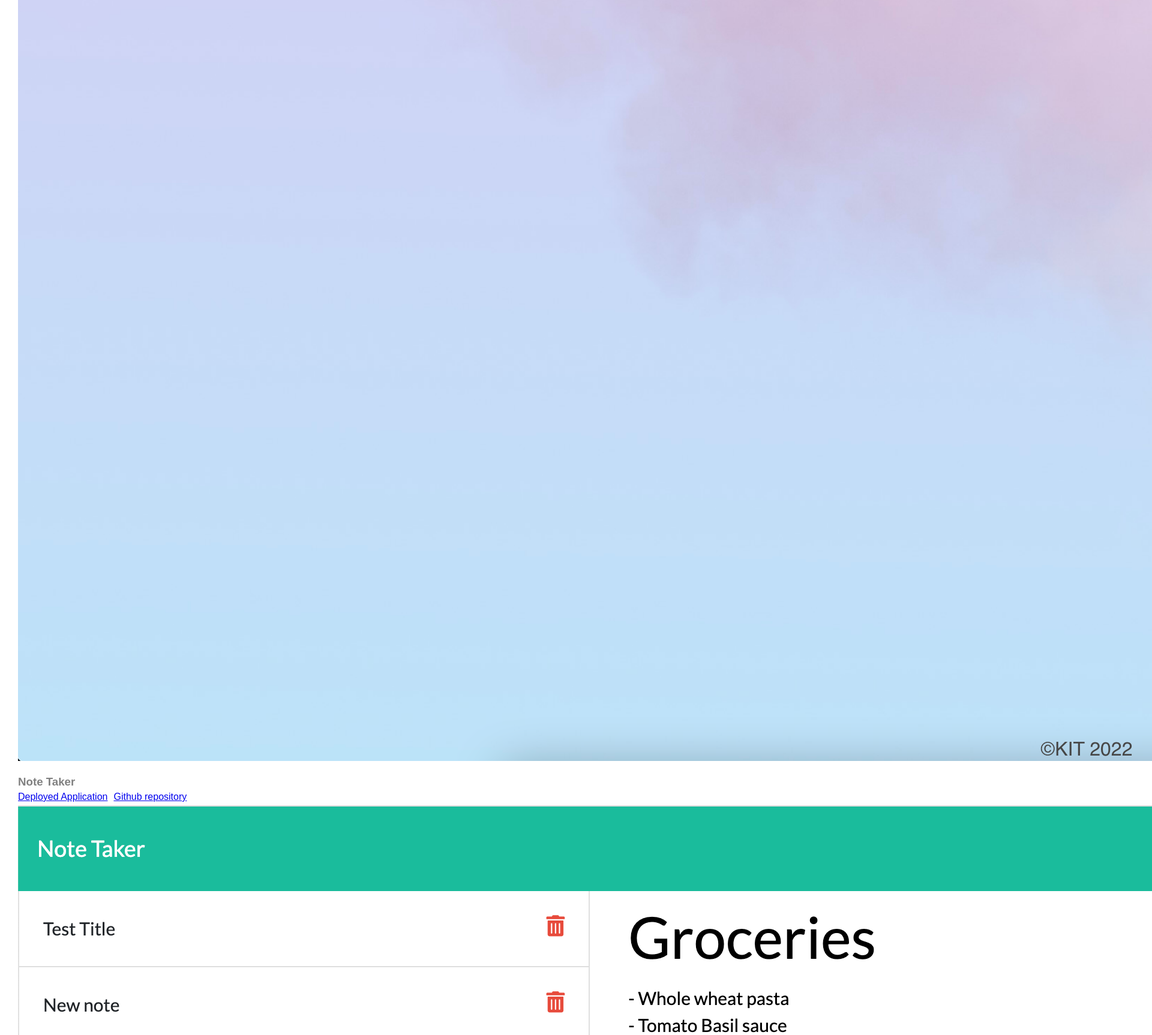
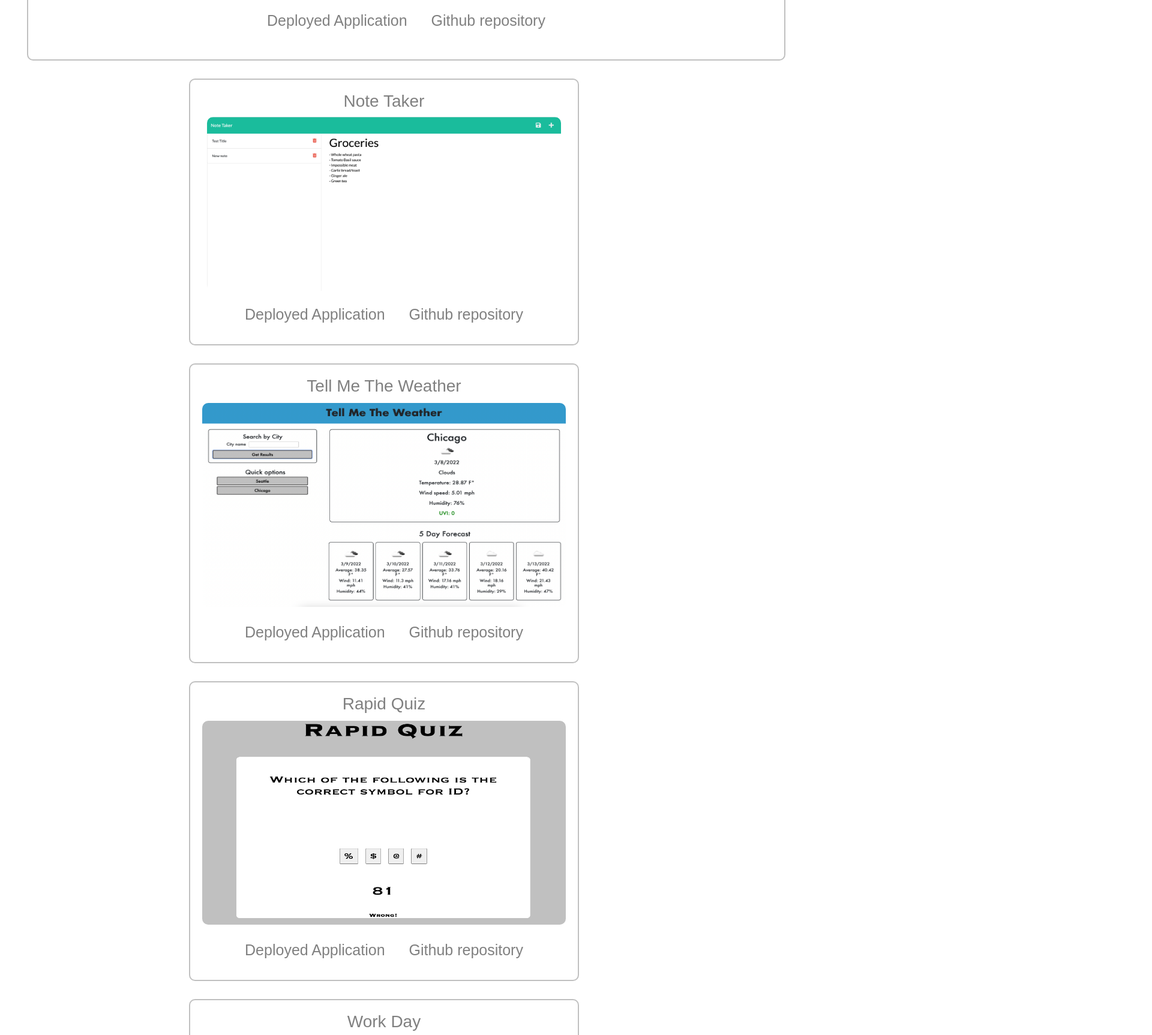
Before and after one commit to kpbader/kpb-portfolio-by-react, a React (Create React App) app: page /Projects in a window 1280 px wide. Shown: the part 1020-2746 px from the top of the page at 60% size, 1920 px wide, since content can reach past the window. Built offline with nearby package versions, Linux system fonts and the light colour scheme.

Commit message:
css in projects/portfolio added in and cleaned up

```diff
--- a/src/components/About/about.css
+++ b/src/components/About/about.css
@@ -1,40 +1,27 @@
-.page-header {
-    background-color: pink;
-}
-
   #About {
     margin: 50px;
   }
 
-  .about-kpb {
+  #about-container {
     display: inline-flex;
     justify-content: center;
     padding: 30px;
+    margin: 40px;
     border: 2px solid var(--tertiary-color);
     border-radius: 10px;
   }
 
-  .about-kpb img {
+  .selfie img{
     height: 400px;
     width: 315px;
     margin: 30px;
     border-radius: 15px;
   }
 
-  .about-kpb p {
+  #about-container p {
     position: relative;
     margin: 10px;
     padding: 40px;
-    font-size: 30px;
+    font-size: 27px;
     font-weight: lighter;
   }
-
-  .about-kpb div p a {
-    color: var(--secondary-color);
-  }
-
-  .about-kpb div p a:hover {
-    color: var(--fourth-color);
-  }
-
-  /* ABOUT styles end */
--- a/src/components/About/about.js
+++ b/src/components/About/about.js
@@ -1,12 +1,10 @@
 import selfie from "../../assets/images/black_white_selfie.png";
+import './about.css';
 
 function about(props) {
     return (
         <section id="about">
-            <div className="page-header">
-                <h2>About</h2>
-            </div>
-            <div id="about-container">
+            <article id="about-container">
                 <div className="selfie">
                     <img src={selfie} alt="Black and white selfie" />
                 </div>
@@ -15,7 +13,7 @@ function about(props) {
                     This experience eventually led Bader to completely focus on the pursuit of a career in web/software development.
                     As a developer, Bader's hope is to implement complete/full-stack functionality and behaviors along with a sophisticated, minimalist visual design.
                 </p>
-            </div>
+            </article>
         </section>
     );
 }
--- a/src/components/Projects/projects.css
+++ b/src/components/Projects/projects.css
@@ -1,127 +1,260 @@
-
-  /* PORTFOLIO styles start */
-
-  #Portfolio {
-    margin: 50px;
-  }
-
-  .portfolio-samples {
+#projects {
   display: flex;
   flex-wrap: wrap;
   justify-content: space-evenly;
   padding: 30px;
   margin-bottom: 15px;
-    border: 2px solid var(--tertiary-color);
-    border-radius: 10px;
+  /* border: 2px solid var(--tertiary-color);
+  border-radius: 10px; */
 }
 
-  /* .kpb-portfolio-1 {
+#projects p{
+  font-size: 22px;
+  font-weight: lighter;
+  color: var(--secondary-color);
+  margin-bottom: 20px;
+}
+
+/* PROJECT START */
+#kit h3 {
+  font-size: 28px;
+  font-weight: normal;
+  text-align: center;
+}
+
+#kit {
   display: flex;
   flex-wrap: wrap;
   padding: 30px;
   margin-bottom: 15px;
   border: 2px solid var(--tertiary-color);
   border-radius: 10px;
-  } */
+  justify-content: center;
+}
 
-  .kpb-portfolio-1 a {
+#kit a {
   display: flex;
   flex-direction: column-reverse;
   flex-wrap: wrap;
   text-align: center;
-    font-size: 30px;
+  font-size: 25px;
   font-weight: lighter;
+  padding: 20px;
+  color: var(--secondary-color);
+  text-decoration: none;
+}
+
+#kit a:hover {
+  color: var(--tertiary-color);
+}
+.kit-image {
+  height: 600px;
+  width: 1200px;
+  border-radius: 15px;
+}
+/* END */
+
+/* PROJECT START */
+#note-taker {
+  display: flex;
+  flex-wrap: wrap;
+  height: 600x;
+  width: 650px;
+  margin: 15px;
+  padding: 15px;
+  border: 2px solid var(--tertiary-color);
+  border-radius: 10px;
+  justify-content: center;
+}
+
+#note-taker h3 {
+  font-size: 28px;
+  font-weight: normal;
+  text-align: center;
+}
+#note-taker a {
+  display: flex;
+  flex-direction: column-reverse;
+  flex-wrap: wrap;
+  font-size: 25px;
+  font-weight: lighter;
+  padding: 20px;
+  color: var(--secondary-color);
+  text-decoration: none;
+}
+
+#note-taker a:hover {
   color: var(--tertiary-color);
 }
 
-  .kpb-portfolio-1 a:hover {
-    color: var(--fourth-color);
-  }
-  .kpb-portfolio-1 img {
+.note-taker {
+  height: 300px;
+  width: 600px;
   border-radius: 15px;
 }
+/* END */
 
-  .kpb-portfolio-2 {
+/* PROJECT START */
+#weather-app {
   display: flex;
   flex-wrap: wrap;
-    height: 510px;
-    width: 600px;
+  height: 500px;
+  width: 650px;
+  margin: 15px;
   padding: 15px;
+  border: 2px solid var(--tertiary-color);
+  border-radius: 10px;
+  justify-content: center;
 }
 
-  .kpb-portfolio-2 a {
+#weather-app h3 {
+  font-size: 28px;
+  font-weight: normal;
+  text-align: center;
+}
+
+#weather-app a {
   display: flex;
   flex-direction: column-reverse;
   flex-wrap: wrap;
-    text-align: center;
-    font-size: 30px;
+  font-size: 25px;
   font-weight: lighter;
+  padding: 20px;
+  color: var(--secondary-color);
+  text-decoration: none;
+}
+
+#weather-app a:hover {
   color: var(--tertiary-color);
 }
 
-  .kpb-portfolio-2 a:hover {
-    color: var(--fourth-color);
+.weather {
+  height: 350px;
+  width: 700px;
+  border-radius: 15px;
+}
+/* END */
+
+/* PROJECT START */
+
+#rapid-quiz {
+  display: flex;
+  flex-wrap: wrap;
+  height: 500px;
+  width: 650px;
+  margin: 15px;
+  padding: 15px;
+  border: 2px solid var(--tertiary-color);
+  border-radius: 10px;
+  justify-content: center;
 }
 
-  .kpb-portfolio-2 img {
-    border-radius: 15px;
+#rapid-quiz h3 {
+  font-size: 28px;
+  font-weight: normal;
+  text-align: center;
 }
 
-  .kpb-portfolio-3 {
-    display: flex;
-    flex-wrap: wrap;
-    width: 600px;
-    padding: 15px;
-
-  }
-
-  .kpb-portfolio-3 a {
+#rapid-quiz a {
   display: flex;
   flex-direction: column-reverse;
   flex-wrap: wrap;
-    justify-content: center;
-    align-content: center;
-    text-align: center;
-    font-size: 30px;
+  font-size: 25px;
   font-weight: lighter;
+  padding: 20px;
+  color: var(--secondary-color);
+  text-decoration: none;
+}
+
+#rapid-quiz a:hover {
   color: var(--tertiary-color);
 }
 
-  .kpb-portfolio-3 a:hover {
-    color: var(--fourth-color);
+.quiz {
+  height: 350px;
+  width: 700px;
+  border-radius: 15px;
+}
+/* END */
+
+
+/* PROJECT START */
+#workday {
+  display: flex;
+  flex-wrap: wrap;
+  height: 500px;
+  width: 650px;
+  margin: 15px;
+  padding: 15px;
+  border: 2px solid var(--tertiary-color);
+  border-radius: 10px;
+  justify-content: center;
 }
 
-  .kpb-portfolio-3 img {
+#workday h3 {
+  font-size: 28px;
+  font-weight: normal;
+  text-align: center;
+}
+
+#workday a {
   display: flex;
   flex-direction: column-reverse;
   flex-wrap: wrap;
-    justify-content: center;
+  font-size: 25px;
+  font-weight: lighter;
+  padding: 20px;
+  color: var(--secondary-color);
+  text-decoration: none;
+}
+
+#workday a:hover {
+  color: var(--tertiary-color);
+}
+
+.workday {
+  height: 300px;
+  width: 600px;
   border-radius: 15px;
 }
+/* END */
 
-  .kpb-portfolio-4 a {
+/* PROJECT START */
+#password-generator {
+  display: flex;
+  flex-wrap: wrap;
+  height: 500px;
+  width: 650px;
+  margin: 15px;
+  padding: 15px;
+  border: 2px solid var(--tertiary-color);
+  border-radius: 10px;
+  justify-content: center;
+}
+
+#password-generator h3 {
+  font-size: 28px;
+  font-weight: normal;
+  text-align: center;
+}
+
+#password-generator a {
   display: flex;
   flex-direction: column-reverse;
   flex-wrap: wrap;
-    justify-content: center;
-    align-content: center;
-    text-align: center;
-    font-size: 30px;
+  font-size: 25px;
   font-weight: lighter;
+  padding: 20px;
+  color: var(--secondary-color);
+  text-decoration: none;
+}
+
+#password-generator a:hover {
   color: var(--tertiary-color);
 }
 
-  .kpb-portfolio-4 a:hover {
-    color: var(--fourth-color);
+.password-generator {
+  height: 300px;
+  width: 600px;
+  border-radius: 15px;
 }
-
-  /* .kpb-portfolio-4 img {
-    display: flex;
-    flex-direction: column-reverse;
-    flex-wrap: wrap;
-    justify-content: center;
-    border-radius: 15px;
-  } */
-
-
-  /* PORTFOLIO styles end */
--- a/src/components/Projects/projects.js
+++ b/src/components/Projects/projects.js
@@ -4,45 +4,48 @@ import weather from '../../assets/images/tell_me_the_weather.png'
 import quiz from '../../assets/images/rapid-quiz-screenshot.png'
 import workday from '../../assets/images/workDaySched_screenshot.png'
 import passwordgenerator from '../../assets/images/password-generator-screenshot.png'
+import './projects.css';
 
 function portfolio(props) {
     return (
         <section id="projects">
+            <p>For backend/CLI only applications, please visit my Github profile below</p>
             <div id="kit">
-                <h3>Kit</h3>
+                <h3>Keep In Touch</h3>
+                <img src={kit} className="kit-image" alt="Screenshot of group social media project" />
                 <a href="https://blooming-anchorage-21473.herokuapp.com/" target="_blank" rel="noopener noreferrer">Deployed Application</a>
                 <a href="https://github.com/kpbader/kit" target="_blank" rel="noopener noreferrer">Github repository</a>
-                <img src={kit} className="kit-image" alt="Screenshot of group social media project" />
             </div>
             <div id="note-taker">
                 <h3>Note Taker</h3>
+                <img src={notetaker} className="note-taker" alt="Screenshot of an employee hub project" />
                 <a href="https://kpbnotetaker-app.herokuapp.com/" target="_blank" rel="noopener noreferrer">Deployed Application</a>
                 <a href="https://github.com/kpbader/note-taker-express" target="_blank" rel="noopener noreferrer">Github repository</a>
-                <img src={notetaker} className="notmonday" alt="Screenshot of an employee hub project" />
             </div>
             <div id="weather-app">
                 <h3>Tell Me The Weather</h3>
+                <img src={weather} className="weather" alt="Screenshot of a weather app using open weather api" />
                 <a href="https://github.com/kpbader/tell-me-the-weather" target="_blank" rel="noopener noreferrer">Deployed Application</a>
                 <a href="https://github.com/kpbader/tell-me-the-weather" target="_blank" rel="noopener noreferrer">Github repository</a>
-                <img src={weather} className="weather" alt="Screenshot of a weather app using open weather api" />
             </div>
             <div id="rapid-quiz">
                 <h3>Rapid Quiz</h3>
+                <img src={quiz} className="quiz" alt="Screenshot of a timed quiz app" />
                 <a href="https://kpbader.github.io/rapid-quiz/" target="_blank" rel="noopener noreferrer">Deployed Application</a>
                 <a href="https://github.com/kpbader/rapid-quiz" target="_blank" rel="noopener noreferrer">Github repository</a>
-                <img src={quiz} className="quiz" alt="Screenshot of a timed quiz app" />
             </div>
             <div id="workday">
                 <h3>Work Day</h3>
+                <img src={workday} className="workday" alt="Screenshot of a daily planner app" />
                 <a href="https://kpbader.github.io/digital-daily-planner/" target="_blank" rel="noopener noreferrer">Deployed Application</a>
                 <a href="https://github.com/kpbader/digital-daily-planner" target="_blank" rel="noopener noreferrer">Github repository</a>
-                <img src={workday} className="workday" alt="Screenshot of a daily planner app" />
+
             </div>
             <div id="password-generator">
                 <h3>Password Generator</h3>
+                <img src={passwordgenerator} className="workday" alt="Screenshot of a running and coaching organization webpage" />
                 <a href="https://kpbader.github.io/shuffle-the-deck-/" target="_blank" rel="noopener noreferrer">Deployed Application</a>
                 <a href="https://github.com/kpbader/shuffle-the-deck-" target="_blank" rel="noopener noreferrer">Github repository</a>
-                <img src={passwordgenerator} className="workday" alt="Screenshot of a running and coaching organization webpage" />
             </div>
         </section>
     );
--- a/src/components/Resume/resume.css
+++ b/src/components/Resume/resume.css
@@ -2,15 +2,17 @@
 
 #resume {
     margin: 50px;
-    padding: 20px;
+    padding: 80px;
     text-align: center;
-    text-decoration: none;
     font-weight: lighter;
-    color: var(--tertiary-color);
     font-size: 24px;
     font-style: normal;
     font-weight: lighter;
+  }
 
+  #resume a{
+    text-decoration: none;
+    color: var(--secondary-color);
   }
 
   #resume a:hover {
```
Also changed, not shown: src/App.js (+8 -10 lines). Lines whose indentation alone changed are shown as unchanged.
